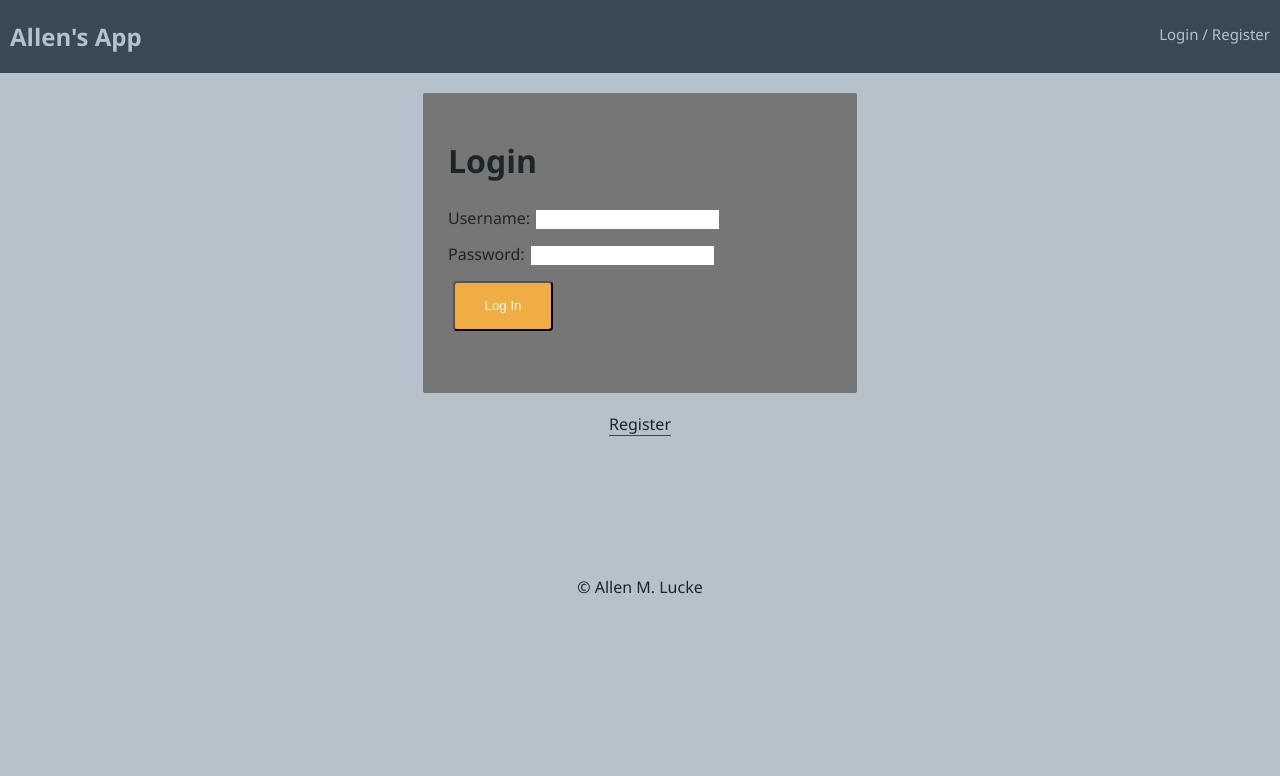
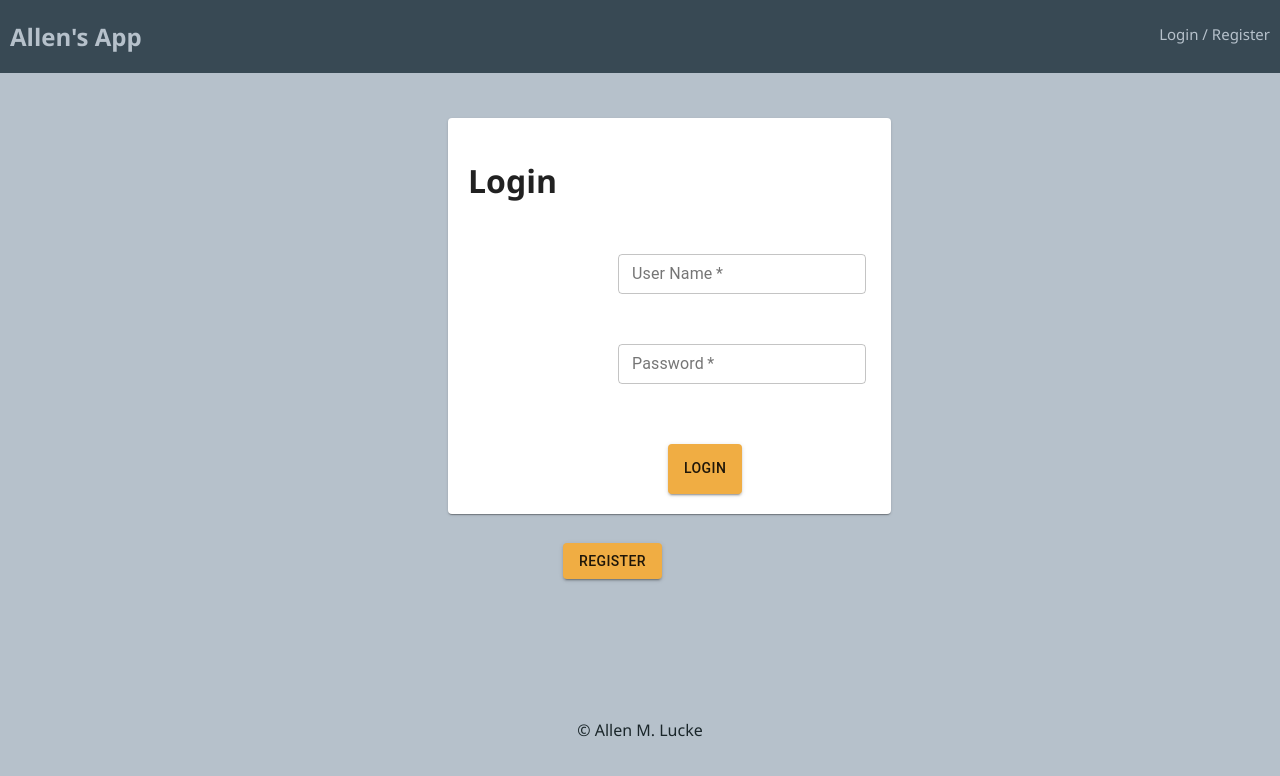
Before and after one commit to allenlucke/react-redux-typescript-docker-boilerplate, a React app: page /#/login in a window 1280 px wide. Built offline with nearby package versions, Linux system fonts and the light colour scheme; no server answers.

Commit message:
styling changes to login pages buttons and forms

```diff
--- a/src/components/LandingPage/LandingPage.css
+++ b/src/components/LandingPage/LandingPage.css
@@ -12,6 +12,7 @@ Button
 
 .btn {
     background-color: #00acb0;
+    background-color: #f0ad43;
     border-radius: 4px;
     color: #f8f8f8;
     display: inline-block;
@@ -24,15 +25,18 @@ Button
 .btn_sizeMin {
     min-height: 50px;
     min-width: 100px;
+    background-color: #f0ad43;
 }
 
 .btn_sizeFull {
     display: block;
     width: 100%;
+    background-color: #f0ad43;
 }
 
 .btn:hover {
-    background-color: #008183;
+    /* background-color: #008183; */
+    background-color: #f0ad43;
     text-decoration: none;
 }
 
--- a/src/components/LandingPage/LandingPage.js
+++ b/src/components/LandingPage/LandingPage.js
@@ -2,7 +2,10 @@ import React, { Component } from 'react';
 import { connect } from 'react-redux';
 import mapStoreToProps from '../../redux/mapStoreToProps';
 
+import Button from '@material-ui/core/Button';
 import './LandingPage.css';
+
+
 
 class LandingPage extends Component {
     state = {
@@ -21,12 +24,14 @@ class LandingPage extends Component {
         let loginOrLogout = (
             <div className="grid-col grid-col_4">
                 <h3>Already a Member?</h3>
-                <button
+                <Button
+                    variant="contained"
+                    color="primary"
                     className="btn btn_sizeFull"
                     onClick={this.onLogin}
                 >
                     Login
-                </button>
+                </Button>
             </div>
         );
 
@@ -34,12 +39,14 @@ class LandingPage extends Component {
             loginOrLogout = (
                 <div className="grid-col grid-col_4">
                     <h3>All done?</h3>
-                    <button
+                    <Button
+                        variant="contained"
+                        color="primary"
                         className="btn btn_sizeFull"
                         onClick={this.onLogout}
                     >
                         Logout
-                    </button>
+                    </Button>
                 </div>
             );
         }
--- /dev/null
+++ b/src/components/LoginPage/LoginPage.css
@@ -0,0 +1,21 @@
+.loginForm {
+    background-color: #b6c1cb;
+    color: #1a262a;
+    width: 30%;
+    height: 250px;
+    margin: 20px auto;
+    padding: 25px;
+    border-radius: 2px;
+}
+
+.paper {
+    background-color: #fefefe;
+    color: #1a262a;
+    padding: 20px;
+    width: 105%;
+}
+
+.register-btn {
+    margin-top: 130px;
+    margin-right: 55px;
+}
--- a/src/components/LoginPage/LoginPage.js
+++ b/src/components/LoginPage/LoginPage.js
@@ -1,14 +1,19 @@
 import React, { Component } from 'react';
 import { connect } from 'react-redux';
 import mapStoreToProps from '../../redux/mapStoreToProps';
+import Paper from '@material-ui/core/Paper';
+import TextField from '@material-ui/core/TextField';
+import Button from '@material-ui/core/Button';
+
+import './LoginPage.css';
 
 class LoginPage extends Component {
   state = {
     username: '',
-    password: '',
+    password: ''
   };
 
-  login = (event) => {
+  login = event => {
     event.preventDefault();
 
     if (this.state.username && this.state.password) {
@@ -16,72 +21,88 @@ class LoginPage extends Component {
         type: 'LOGIN',
         payload: {
           username: this.state.username,
-          password: this.state.password,
-        },
+          password: this.state.password
+        }
       });
     } else {
       this.props.dispatch({ type: 'LOGIN_INPUT_ERROR' });
     }
-  } // end login
+  }; // end login
 
-  handleInputChangeFor = propertyName => (event) => {
+  handleInputChangeFor = propertyName => event => {
     this.setState({
-      [propertyName]: event.target.value,
+      [propertyName]: event.target.value
     });
-  }
+  };
 
   render() {
     return (
       <div>
         {this.props.store.errors.loginMessage && (
-          <h2
-            className="alert"
-            role="alert"
-          >
+          <h2 className='alert' role='alert'>
             {this.props.store.errors.loginMessage}
           </h2>
         )}
-        <form onSubmit={this.login}>
+        <form
+          onSubmit={this.login}
+          className="loginForm"
+        >
+          <Paper
+            className="paper"
+          >
             <h1>Login</h1>
             <div>
-            <label htmlFor="username">
-              Username:
-              <input
-                type="text"
-                name="username"
+              <TextField
+                type='text' name='username'
                 value={this.state.username}
                 onChange={this.handleInputChangeFor('username')}
+                style={{
+                  marginLeft: '150px',
+                  marginTop: '30px',
+                  marginBottom: '20px',
+                  flex: '1'
+                }}
+                variant='outlined' size='small'
+                label='User Name'
+                required
               />
-            </label>
             </div>
             <div>
-            <label htmlFor="password">
-              Password:
-              <input
-                type="password"
-                name="password"
+              <TextField
+                type='password' name='password'
                 value={this.state.password}
                 onChange={this.handleInputChangeFor('password')}
+                style={{ marginLeft: '150px', marginTop: '30px', flex: '1' }}
+                variant='outlined' size='small'
+                label='Password'
+                required
               />
-            </label>
             </div>
             <div>
-            <input
-              className="log-in"
-              type="submit"
-              name="submit"
-              value="Log In"
-            />
+              <Button
+                className='log-in'
+                type='submit'
+                name='submit'
+                value='Log In'
+                style={{ marginLeft: '200px', marginTop: '60px', flex: '1' }}
+                variant='contained'
+                color='primary'
+              >
+                Login
+              </Button>
             </div>
+          </Paper>
         </form>
         <center>
-          <button
+          <Button
             type="button"
-            className="link-button"
+            variant="contained"
+            color="primary"
+            style={{marginTop: '130px', marginRight: '55px'}}
             onClick={() => {this.props.dispatch({type: 'SET_TO_REGISTER_MODE'})}}
           >
             Register
-          </button>
+          </Button>
         </center>
       </div>
     );
```
Also changed, not shown: src/components/App/App.css (+2 -10 lines). Lines whose indentation alone changed are shown as unchanged.
